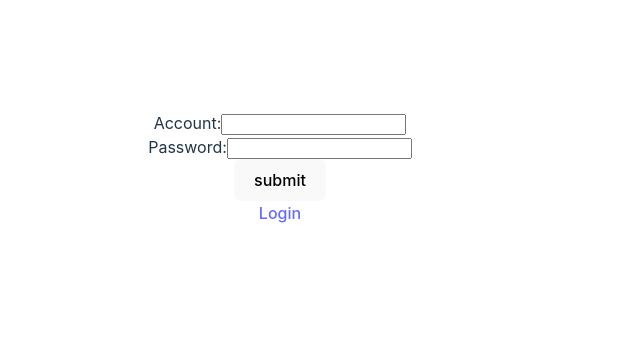
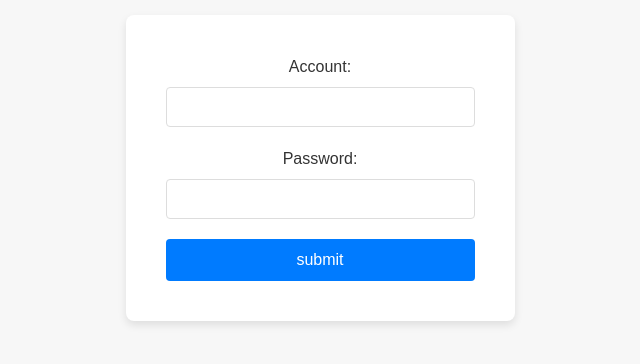
Before and after one commit to vch2128/mchackthon_2024, a React (Vite) app in the folder frontend/: page /login in a window 1280 px wide. Shown: the part 232-596 px from the top of the page, without its empty margins (360-1000 px from the left). Built offline with nearby package versions, Linux system fonts and the light colour scheme.

Commit message:
add css for login page

```diff
--- a/frontend/src/App.tsx
+++ b/frontend/src/App.tsx
@@ -42,14 +42,6 @@ function App() {
             </nav>
           </>
         )}
-
-        {!isAuthenticated && (
-          <>
-            <nav>
-              <Link to="/login">Login</Link>
-            </nav>
-          </>
-        )}
       </div>
     </>
   )
--- a/frontend/src/pages/Login/LogIn.tsx
+++ b/frontend/src/pages/Login/LogIn.tsx
@@ -1,12 +1,14 @@
 // Login.tsx
-import React, { useState } from 'react';
+import './Login.css';
+import React, { useState} from 'react';
 import axios from 'axios';
-import { useNavigate } from 'react-router-dom';
+import { useNavigate, useLocation } from 'react-router-dom';
 
 
 const Login: React.FC = () => {
   const [username, setUsername] = useState('');
   const [password, setPassword] = useState('');
+  const location = useLocation();
   const navigate = useNavigate();
   const handleLogin = async (event: React.FormEvent) => {
     event.preventDefault();
@@ -29,9 +31,10 @@ const Login: React.FC = () => {
       // Handle login failure (e.g., display error message)
     }
   };
-
-  return (
-    <form onSubmit={handleLogin}>
+  const onpage = ( location.pathname == '/login' )
+  return (<>
+    { onpage &&
+      (<form onSubmit={handleLogin}>
       <div>
         <label>Account:</label>
         <input
@@ -49,8 +52,9 @@ const Login: React.FC = () => {
         />
       </div>
       <button type="submit">submit</button>
-    </form>
-  );
+    </form>)
+    }
+  </>);
 };
 
 export default Login;
--- /dev/null
+++ b/frontend/src/pages/Login/Login.css
@@ -0,0 +1,61 @@
+/* Login.css */
+body {
+    font-family: 'Arial', sans-serif;
+    background-color: #f7f7f7;
+    display: flex;
+    justify-content: center;
+    align-items: center;
+    height: 100vh;
+    margin: 0;
+  }
+
+  form {
+    background-color: #fff;
+    padding: 40px;
+    border-radius: 8px;
+    box-shadow: 0 4px 8px rgba(0, 0, 0, 0.1);
+    max-width: 400px;
+    width: 100%;
+  }
+
+  form div {
+    margin-bottom: 20px;
+  }
+
+  label {
+    font-size: 1rem;
+    color: #333;
+    display: block;
+    margin-bottom: 8px;
+  }
+
+  input[type="text"],
+  input[type="password"] {
+    width: 100%;
+    padding: 10px;
+    border: 1px solid #ddd;
+    border-radius: 4px;
+    font-size: 1rem;
+    box-sizing: border-box;
+  }
+
+  button[type="submit"] {
+    width: 100%;
+    padding: 12px;
+    background-color: #007BFF;
+    color: #fff;
+    border: none;
+    border-radius: 4px;
+    font-size: 1rem;
+    cursor: pointer;
+  }
+
+  button[type="submit"]:hover {
+    background-color: #0056b3;
+  }
+
+  @media (max-width: 600px) {
+    form {
+      padding: 20px;
+    }
+  }
```
